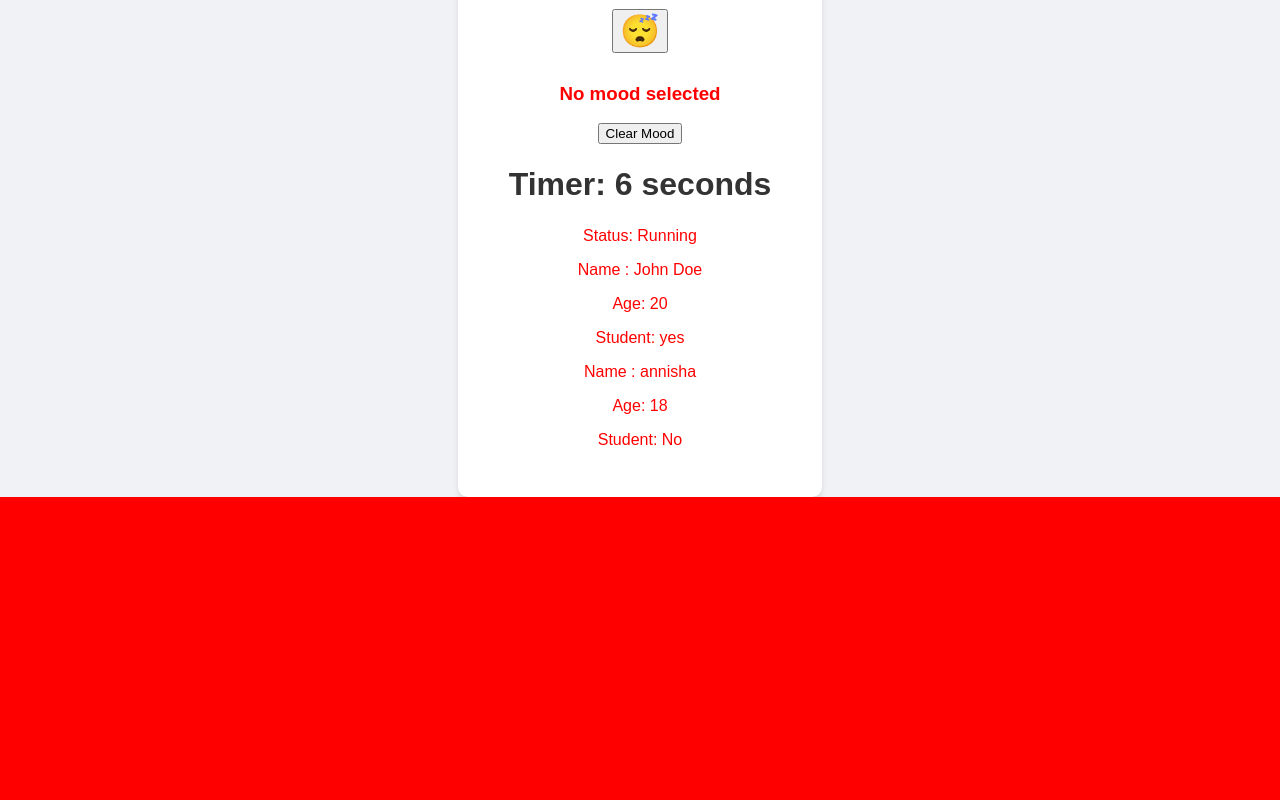
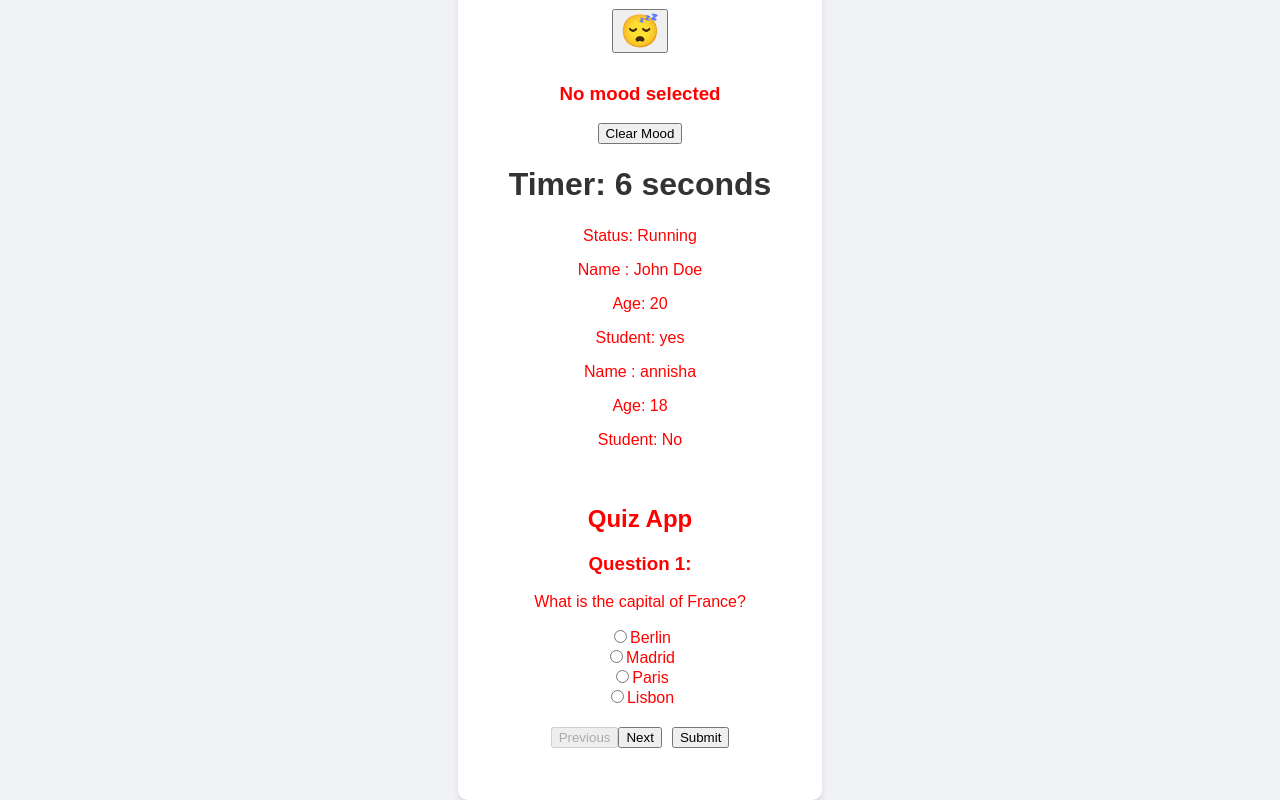
Before and after one commit to annishasaravanan/React, a React (Create React App) app in the folder counter-react/: page / in a window 1280 px wide. Shown: the part 2937-3737 px from the top of the page. Before the commit the page ends 3434 px from the top, so only its background shows below. Built offline with nearby package versions, Linux system fonts and the light colour scheme.

Commit message:
update the file

```diff
--- a/counter-react/src/App.js
+++ b/counter-react/src/App.js
@@ -12,6 +12,7 @@ import Emoji from './emoji';
 import Timer from './timer';
 import Details from './properties/details';
 import Demo1 from './conditional-rendering/demo1'
+import Quize from"./quize-app/quize.js";
 
 function App() {
   const [count, setCount] = useState(0);
@@ -55,6 +56,7 @@ function App() {
         <Emoji/>
         <Timer/>
         <Details/>
+        <Quize/>
       </div>
     </div>
   );
--- /dev/null
+++ b/counter-react/src/quize-app/quize.js
@@ -0,0 +1,100 @@
+import React, { useState } from 'react';
+
+const quizData = [
+  {
+    question: "What is the capital of France?",
+    options: ["Berlin", "Madrid", "Paris", "Lisbon"],
+    answer: "Paris",
+  },
+  {
+    question: "Which language is used in React?",
+    options: ["Python", "JavaScript", "Java", "C++"],
+    answer: "JavaScript",
+  },
+  {
+    question: "Who developed React?",
+    options: ["Google", "Microsoft", "Facebook", "Amazon"],
+    answer: "Facebook",
+  },
+];
+
+function Quize() {
+  const [currentQuestion, setCurrentQuestion] = useState(0);
+  const [selectedAnswers, setSelectedAnswers] = useState(Array(quizData.length).fill(null));
+  const [showScore, setShowScore] = useState(false);
+
+  const handleOptionSelect = (option) => {
+    const updatedAnswers = [...selectedAnswers];
+    updatedAnswers[currentQuestion] = option;
+    setSelectedAnswers(updatedAnswers);
+  };
+
+  const handlePrev = () => {
+    if (currentQuestion > 0) {
+      setCurrentQuestion(currentQuestion - 1);
+    }
+  };
+
+  const handleNext = () => {
+    if (currentQuestion < quizData.length - 1) {
+      setCurrentQuestion(currentQuestion + 1);
+    }
+  };
+
+  const calculateScore = () => {
+    let score = 0;
+    quizData.forEach((q, index) => {
+      if (selectedAnswers[index] === q.answer) {
+        score += 1;
+      }
+    });
+    return score;
+  };
+
+  const handleSubmit = () => {
+    setShowScore(true);
+  };
+
+  return (
+    <div style={{ padding: '20px', fontFamily: 'Arial' }}>
+      <h2>Quiz App</h2>
+
+      {!showScore ? (
+        <>
+          <div>
+            <h3>Question {currentQuestion + 1}:</h3>
+            <p>{quizData[currentQuestion].question}</p>
+
+            {quizData[currentQuestion].options.map((option, index) => (
+              <div key={index}>
+                <label>
+                  <input
+                    type="radio"
+                    name="option"
+                    value={option}
+                    checked={selectedAnswers[currentQuestion] === option}
+                    onChange={() => handleOptionSelect(option)}
+                  />
+                  {option}
+                </label>
+              </div>
+            ))}
+          </div>
+
+          <div style={{ marginTop: '20px' }}>
+            <button onClick={handlePrev} disabled={currentQuestion === 0}>Previous</button>
+            <button onClick={handleNext} disabled={currentQuestion === quizData.length - 1}>Next</button>
+            <button onClick={handleSubmit} style={{ marginLeft: '10px' }}>Submit</button>
+          </div>
+        </>
+      ) : (
+        <div>
+          <h3>Your Score: {calculateScore()} / {quizData.length}</h3>
+          <button onClick={() => window.location.reload()}>Restart Quiz</button>
+        </div>
+      )}
+    </div>
+  );
+}
+
+export default Quize;
```
